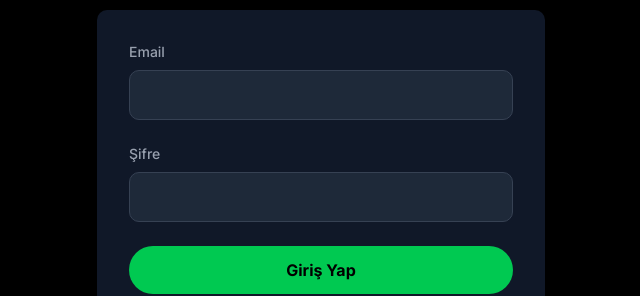
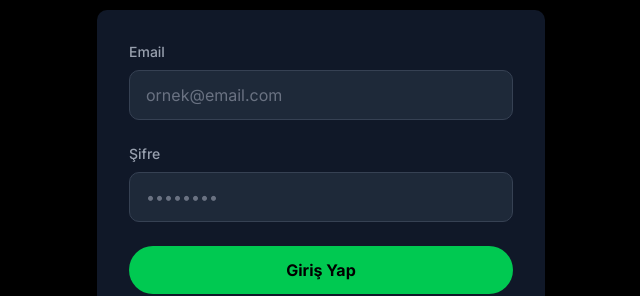
Before and after one commit to humeyragok/Melodify, a Next.js app: page /login in a window 1280 px wide. Shown: the part 302-598 px from the top of the page, without its empty margins (319-959 px from the left). Built offline with nearby package versions, Linux system fonts and the light colour scheme.

Commit message:
son düzenleme

```diff
--- a/app/login/page.js
+++ b/app/login/page.js
@@ -23,7 +23,6 @@ export default function LoginPage() {
       setError('Email veya şifre hatalı')
       setLoading(false)
     }
-    // Başarılıysa NextAuth otomatik /home'a yönlendirecek
   }
 
   return (
@@ -44,7 +43,8 @@ export default function LoginPage() {
               type="email"
               value={formData.email}
               onChange={(e) => setFormData({ ...formData, email: e.target.value })}
-              className="w-full px-4 py-3 bg-gray-800 border border-gray-700 rounded-lg text-white focus:outline-none focus:border-green-500"
+              placeholder="ornek@email.com"
+              className="w-full px-4 py-3 bg-gray-800 border border-gray-700 rounded-lg text-white placeholder-gray-500 focus:outline-none focus:border-green-500"
               required
             />
           </div>
@@ -55,7 +55,8 @@ export default function LoginPage() {
               type="password"
               value={formData.password}
               onChange={(e) => setFormData({ ...formData, password: e.target.value })}
-              className="w-full px-4 py-3 bg-gray-800 border border-gray-700 rounded-lg text-white focus:outline-none focus:border-green-500"
+              placeholder="••••••••"
+              className="w-full px-4 py-3 bg-gray-800 border border-gray-700 rounded-lg text-white placeholder-gray-500 focus:outline-none focus:border-green-500"
               required
             />
           </div>
```
